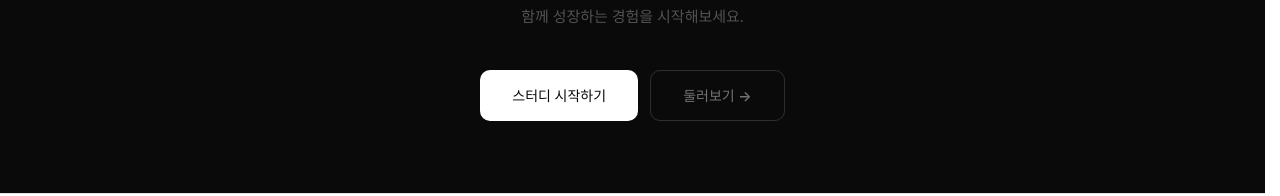
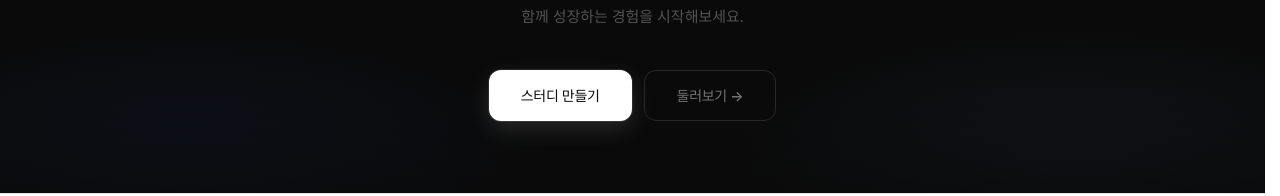
Before and after one commit to mayam5/Meetudy, a React (Vite) app: page / in a window 1280 px wide. Shown: the part 369-565 px from the top of the page. Built offline with nearby package versions, Linux system fonts and the light colour scheme; no server answers.

Commit message:
홈 페이지 디자인 수정

```diff
--- a/src/pages/Home.css
+++ b/src/pages/Home.css
@@ -14,11 +14,46 @@
 ========================= */
 
 .hero-section {
-    background: #0a0a0a;
+    background:
+        radial-gradient(ellipse 80% 60% at 50% -10%, rgba(37, 99, 235, 0.22) 0%, transparent 65%),
+        radial-gradient(ellipse 50% 50% at 15% 100%, rgba(37, 99, 235, 0.1) 0%, transparent 60%),
+        radial-gradient(ellipse 50% 50% at 85% 100%, rgba(96, 165, 250, 0.08) 0%, transparent 60%),
+        #0a0a0a;
     padding: 80px 48px 72px;
     text-align: center;
     position: relative;
     overflow: hidden;
+}
+
+/* 상단 파란 빛 강조 */
+.hero-section::before {
+    content: '';
+    position: absolute;
+    top: -60px;
+    left: 50%;
+    transform: translateX(-50%);
+    width: 600px;
+    height: 300px;
+    background: radial-gradient(
+        ellipse,
+        rgba(37, 99, 235, 0.2) 0%,
+        transparent 65%
+    );
+    pointer-events: none;
+    z-index: 0;
+}
+
+/* 하단 페이드 */
+.hero-section::after {
+    content: '';
+    position: absolute;
+    bottom: 0;
+    left: 0;
+    right: 0;
+    height: 100px;
+    background: linear-gradient(to bottom, transparent, rgba(10, 10, 10, 0.8));
+    pointer-events: none;
+    z-index: 0;
 }
 
 .hero-blue-line {
@@ -105,7 +140,6 @@
 /* =========================
    버튼
 ========================= */
-
 .button-group {
     display: flex;
     gap: 12px;
@@ -120,32 +154,85 @@
     color: #0a0a0a;
     border: none;
     padding: 14px 32px;
-    border-radius: 10px;
+    border-radius: 12px;
     font-weight: 800;
     font-size: 14px;
     cursor: pointer;
-    transition: opacity 0.2s;
+    transition: all 0.2s;
+    letter-spacing: -0.3px;
+    box-shadow: 0 0 0 1px rgba(255,255,255,0.1), 0 8px 24px rgba(255,255,255,0.12);
+    position: relative;
+    overflow: hidden;
+}
+
+/* 반짝이는 shimmer 효과 */
+.btn-hero-primary::before {
+    content: '';
+    position: absolute;
+    top: 0;
+    left: -100%;
+    width: 60%;
+    height: 100%;
+    background: linear-gradient(
+        120deg,
+        transparent 0%,
+        rgba(255, 255, 255, 0.35) 50%,
+        transparent 100%
+    );
+    animation: shimmer 3s infinite;
+}
+
+@keyframes shimmer {
+    0%   { left: -100%; }
+    40%, 100% { left: 160%; }
 }
 
 .btn-hero-primary:hover {
-    opacity: 0.85;
+    transform: translateY(-2px);
+    box-shadow: 0 0 0 1px rgba(255,255,255,0.15), 0 12px 32px rgba(255,255,255,0.18);
+}
+
+.btn-hero-primary:active {
+    transform: scale(0.97);
 }
 
 .btn-hero-secondary {
     background: transparent;
     color: #737373;
-    border: 1px solid rgba(255, 255, 255, 0.15);
+    border: 1px solid rgba(255, 255, 255, 0.12);
     padding: 14px 32px;
-    border-radius: 10px;
+    border-radius: 12px;
     font-weight: 600;
     font-size: 14px;
     cursor: pointer;
     transition: all 0.2s;
+    letter-spacing: -0.3px;
+    position: relative;
+    overflow: hidden;
+}
+
+.btn-hero-secondary::after {
+    content: '';
+    position: absolute;
+    inset: 0;
+    background: linear-gradient(135deg, rgba(37,99,235,0.08), transparent);
+    opacity: 0;
+    transition: opacity 0.2s;
 }
 
 .btn-hero-secondary:hover {
-    border-color: rgba(255, 255, 255, 0.3);
-    color: #a3a3a3;
+    border-color: rgba(96, 165, 250, 0.35);
+    color: #93c5fd;
+    transform: translateY(-2px);
+    box-shadow: 0 4px 16px rgba(37, 99, 235, 0.15);
+}
+
+.btn-hero-secondary:hover::after {
+    opacity: 1;
+}
+
+.btn-hero-secondary:active {
+    transform: scale(0.97);
 }
 
 /* =========================
--- a/src/pages/Home.jsx
+++ b/src/pages/Home.jsx
@@ -115,7 +115,7 @@ function Home() {
                         className="btn-hero-primary"
                         onClick={() => navigate("/post-write")}
                     >
-                        스터디 시작하기
+                        스터디 만들기
                     </button>
                     <button
                         className="btn-hero-secondary"
```
